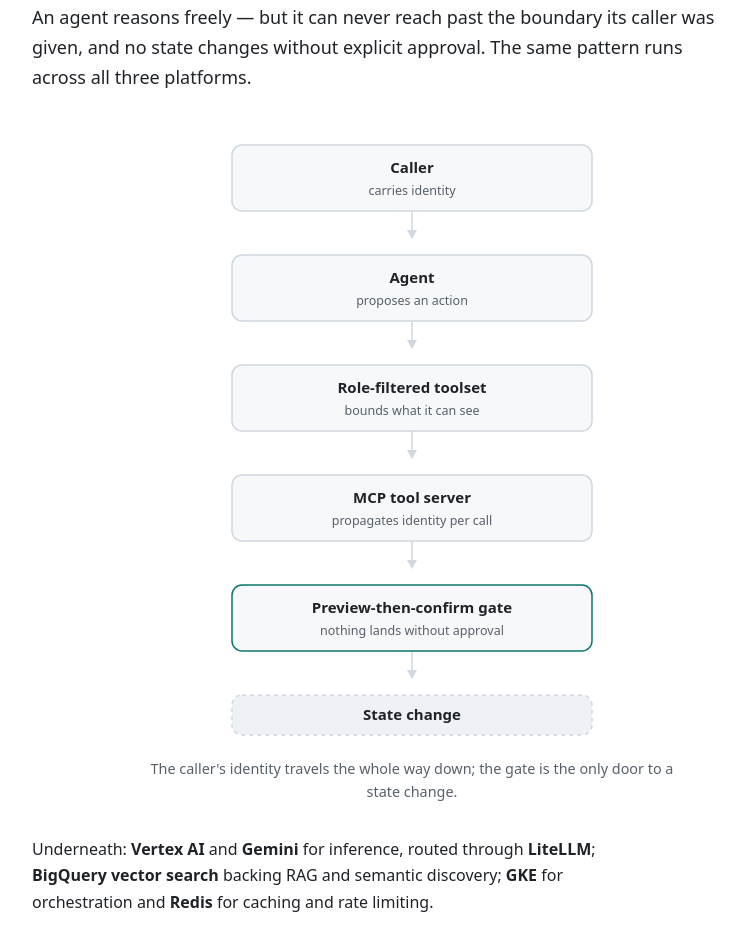
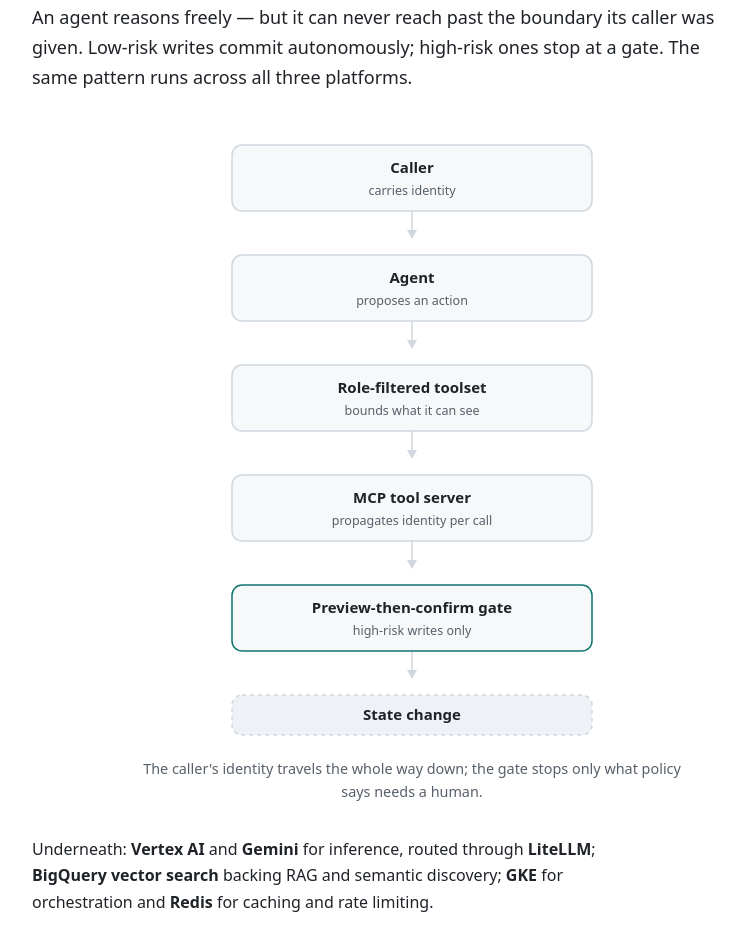
Before and after one commit to DanialAslam04/DanialAslam04.github.io, a plain HTML site: page index.html in a window 1280 px wide. Shown: the part 2176-3127 px from the top of the page, without its empty margins (74-819 px from the left). Drawn offline with Linux system fonts and the light colour scheme.

Commit message:
Correct the page's description of the gate
The page claimed a universal blocking gate — "no state changes without
explicit approval", "nothing lands without approval", "the gate is the
only door to a state change". That is not the architecture: low-risk
writes commit autonomously and the gate fires on high-risk writes only,
so the page overstated what was built.

One of the four was the SVG <desc>, which is what screen-reader users are
told the diagram means — they were given the wrong architecture rather
than a less precise one.

Text only. The linear diagram stays: the gate exists, it just doesn't
catch everything, and the labels now say so.

```diff
--- a/index.html
+++ b/index.html
@@ -133,12 +133,12 @@
   <section class="section" id="approach" aria-labelledby="approach-h">
     <div class="wrap narrow">
       <h2 id="approach-h" class="reveal">How I Build Agents</h2>
-      <p class="lede reveal">An agent reasons freely — but it can never reach past the boundary its caller was given, and no state changes without explicit approval. The same pattern runs across all three platforms.</p>
+      <p class="lede reveal">An agent reasons freely — but it can never reach past the boundary its caller was given. Low-risk writes commit autonomously; high-risk ones stop at a gate. The same pattern runs across all three platforms.</p>
 
       <figure class="diagram reveal">
         <svg viewBox="0 0 440 620" role="img" aria-labelledby="diagram-title diagram-desc" class="flow">
           <title id="diagram-title">The agent execution pattern</title>
-          <desc id="diagram-desc">A five-stage vertical pipeline. The caller carries identity. The agent proposes an action. A role-filtered toolset bounds what the agent can see. An MCP tool server propagates the caller's identity on every call. A preview-then-confirm gate blocks any state change until it is explicitly approved.</desc>
+          <desc id="diagram-desc">A five-stage vertical pipeline. The caller carries identity. The agent proposes an action. A role-filtered toolset bounds what the agent can see. An MCP tool server propagates the caller's identity on every call. A policy gate holds high-risk state changes until they are approved, while lower-risk changes commit autonomously.</desc>
           <g class="flow-line" stroke="currentColor" stroke-width="1.5" stroke-linecap="round">
             <path d="M220 86 V110"/><path d="M220 196 V220"/><path d="M220 306 V330"/><path d="M220 416 V440"/><path d="M220 526 V550"/>
           </g>
@@ -168,14 +168,14 @@
           <g class="flow-step flow-gate">
             <rect x="40" y="460" width="360" height="66" rx="10"/>
             <text x="220" y="488" class="flow-t">Preview-then-confirm gate</text>
-            <text x="220" y="510" class="flow-s">nothing lands without approval</text>
+            <text x="220" y="510" class="flow-s">high-risk writes only</text>
           </g>
           <g class="flow-step flow-end">
             <rect x="40" y="570" width="360" height="40" rx="10"/>
             <text x="220" y="595" class="flow-t">State change</text>
           </g>
         </svg>
-        <figcaption>The caller's identity travels the whole way down; the gate is the only door to a state change.</figcaption>
+        <figcaption>The caller's identity travels the whole way down; the gate stops only what policy says needs a human.</figcaption>
       </figure>
 
       <p class="reveal">Underneath: <strong>Vertex AI</strong> and <strong>Gemini</strong> for inference, routed through <strong>LiteLLM</strong>; <strong>BigQuery vector search</strong> backing RAG and semantic discovery; <strong>GKE</strong> for orchestration and <strong>Redis</strong> for caching and rate limiting.</p>
```
